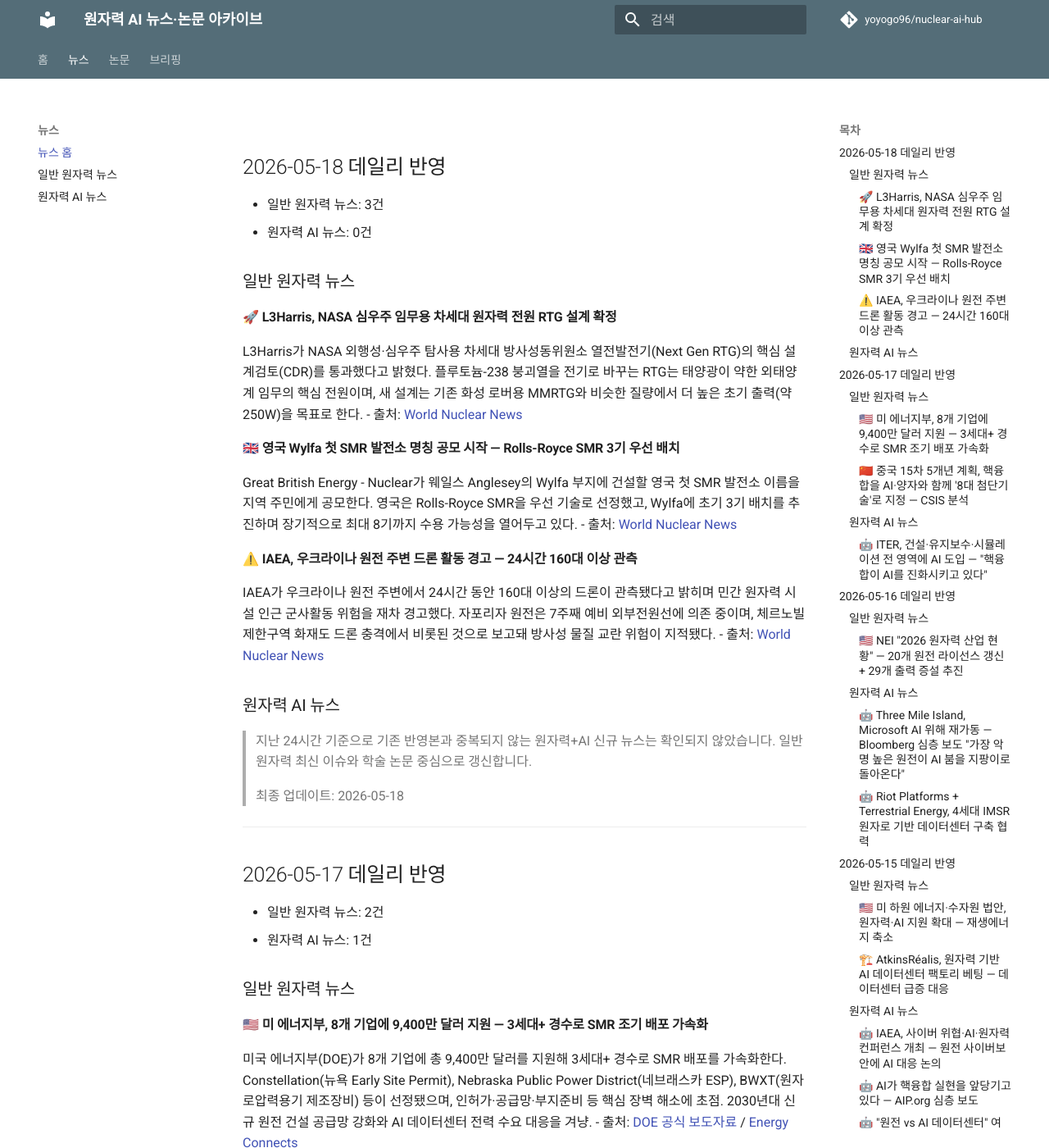
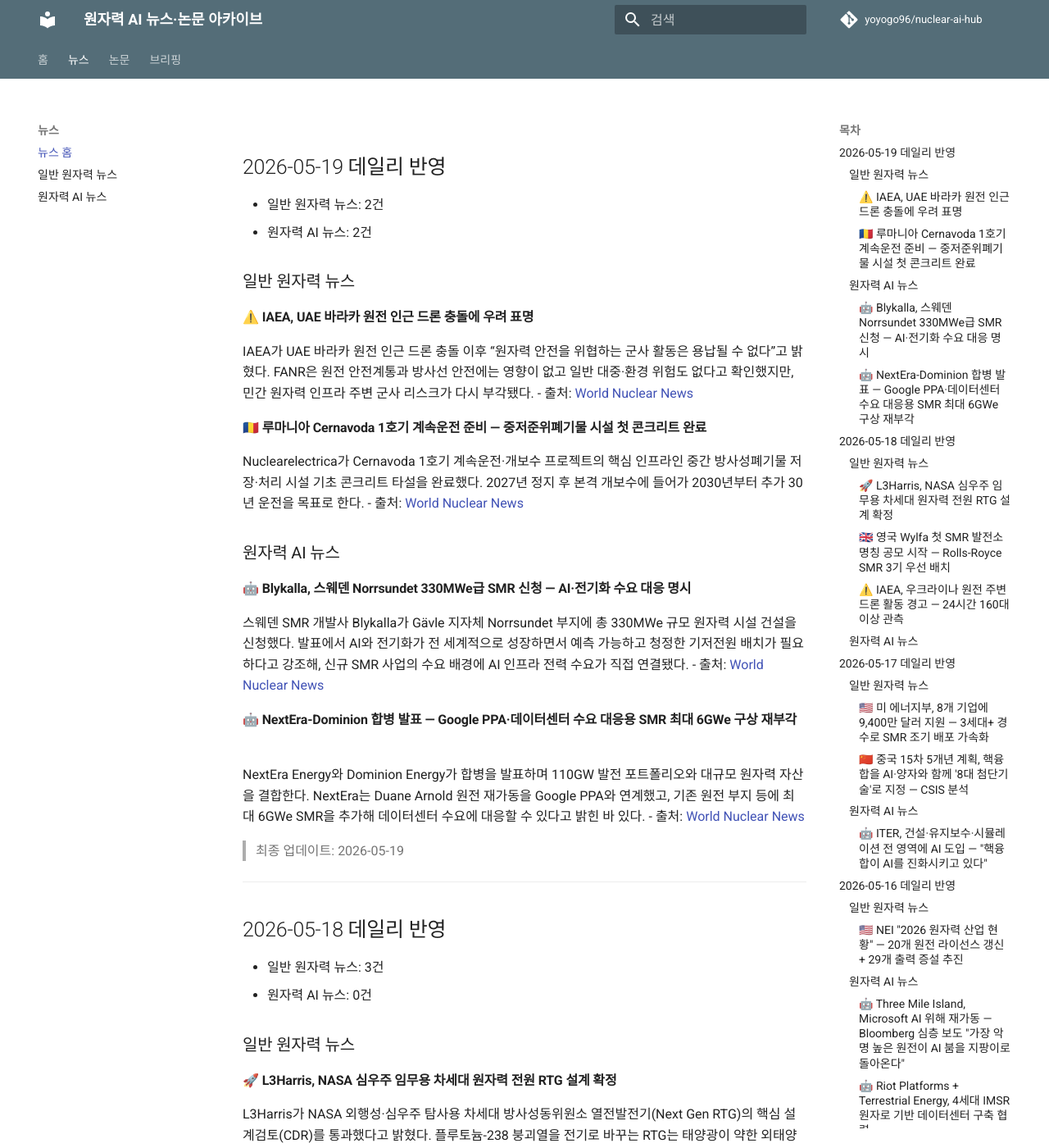
Before and after one commit to yoyogo96/nuclear-ai-hub, an MkDocs documentation site: the page built from docs/news/index.md, in a window 1280 px wide and 1400 px high. Shown: the whole window at 82% size. Built offline with MkDocs 1.6.1 and Material for MkDocs 9.7.7, drawn with Linux system fonts in a browser that asks for light colours; comment, search, counter and statistics services are not loaded.

Commit message:
Update nuclear AI hub daily briefing for 2026-05-19

```diff
--- a/docs/briefings/index.md
+++ b/docs/briefings/index.md
@@ -1,3 +1,28 @@
+## 2026-05-19 데일리 브리핑
+
+### 오늘의 3줄 요약
+1. 🇸🇪 Blykalla가 스웨덴 Norrsundet에 330MWe급 SMR 발전소 건설을 신청하며 AI·전기화 수요 대응을 신규 원전 명분으로 제시.
+2. ⚠️ IAEA가 UAE 바라카 원전 인근 드론 충돌에 우려를 표명했고, FANR은 방사선·대중 안전 영향은 없다고 확인.
+3. 🧠 arXiv에서 원자력 분열·핵융합 ML 평가 표준 프레임워크(CTF4Nuclear)와 핵분광학용 physics-guided neural network 논문을 신규 확인.
+
+### 주요 뉴스
+| 분류 | 제목 | 출처 |
+|------|------|------|
+| 일반 | IAEA, UAE 바라카 원전 인근 드론 충돌에 우려 표명 | World Nuclear News |
+| 일반 | Cernavoda 1호기 계속운전 준비용 방사성폐기물 시설 첫 콘크리트 완료 | World Nuclear News |
+| AI+원전 | Blykalla, 스웨덴 Norrsundet 330MWe급 SMR 신청과 AI·전기화 수요 대응 명시 | World Nuclear News |
+| AI+원전 | NextEra-Dominion 합병, Google PPA·데이터센터 수요 대응 원전 포트폴리오 재부각 | World Nuclear News |
+
+### 학술 논문
+| 제목 | 핵심 | 출처 |
+|------|------|------|
+| CTF4Nuclear | 원자력 분열·핵융합 ML 모델을 표준 데이터셋·12개 지표로 평가 | arXiv 2605.15549 |
+| Interacting boson model parameters with ML | 물리 유도 신경망으로 핵분광학 보손모델 파라미터 자동 도출 | arXiv 2605.15623 |
+
+> 최종 업데이트: 2026-05-19
+
+---
+
 ## 2026-05-18 데일리 브리핑
 
 ### 오늘의 3줄 요약
--- a/docs/news/index.md
+++ b/docs/news/index.md
@@ -1,3 +1,31 @@
+## 2026-05-19 데일리 반영
+- 일반 원자력 뉴스: 2건
+- 원자력 AI 뉴스: 2건
+
+### 일반 원자력 뉴스
+
+#### ⚠️ IAEA, UAE 바라카 원전 인근 드론 충돌에 우려 표명
+IAEA가 UAE 바라카 원전 인근 드론 충돌 이후 “원자력 안전을 위협하는 군사 활동은 용납될 수 없다”고 밝혔다. FANR은 원전 안전계통과 방사선 안전에는 영향이 없고 일반 대중·환경 위험도 없다고 확인했지만, 민간 원자력 인프라 주변 군사 리스크가 다시 부각됐다.
+- 출처: [World Nuclear News](https://www.world-nuclear-news.org/articles/iaea-concern-after-drone-strike-close-to-barakah-nuclear-power-plant)
+
+#### 🇷🇴 루마니아 Cernavoda 1호기 계속운전 준비 — 중저준위폐기물 시설 첫 콘크리트 완료
+Nuclearelectrica가 Cernavoda 1호기 계속운전·개보수 프로젝트의 핵심 인프라인 중간 방사성폐기물 저장·처리 시설 기초 콘크리트 타설을 완료했다. 2027년 정지 후 본격 개보수에 들어가 2030년부터 추가 30년 운전을 목표로 한다.
+- 출처: [World Nuclear News](https://www.world-nuclear-news.org/articles/concrete-pouring-completed-for-first-part-of-cernavoda-refurb-project)
+
+### 원자력 AI 뉴스
+
+#### 🤖 Blykalla, 스웨덴 Norrsundet 330MWe급 SMR 신청 — AI·전기화 수요 대응 명시
+스웨덴 SMR 개발사 Blykalla가 Gävle 지자체 Norrsundet 부지에 총 330MWe 규모 원자력 시설 건설을 신청했다. 발표에서 AI와 전기화가 전 세계적으로 성장하면서 예측 가능하고 청정한 기저전원 배치가 필요하다고 강조해, 신규 SMR 사업의 수요 배경에 AI 인프라 전력 수요가 직접 연결됐다.
+- 출처: [World Nuclear News](https://www.world-nuclear-news.org/articles/blykalla-applies-to-build-swedish-smr-plant)
+
+#### 🤖 NextEra-Dominion 합병 발표 — Google PPA·데이터센터 수요 대응용 SMR 최대 6GWe 구상 재부각
+NextEra Energy와 Dominion Energy가 합병을 발표하며 110GW 발전 포트폴리오와 대규모 원자력 자산을 결합한다. NextEra는 Duane Arnold 원전 재가동을 Google PPA와 연계했고, 기존 원전 부지 등에 최대 6GWe SMR을 추가해 데이터센터 수요에 대응할 수 있다고 밝힌 바 있다.
+- 출처: [World Nuclear News](https://www.world-nuclear-news.org/articles/nextera-energy-and-dominion-energy-agree-deal)
+
+> 최종 업데이트: 2026-05-19
+
+---
+
 ## 2026-05-18 데일리 반영
 - 일반 원자력 뉴스: 3건
 - 원자력 AI 뉴스: 0건
--- a/docs/papers/index.md
+++ b/docs/papers/index.md
@@ -1,3 +1,31 @@
+# 2026-05-19 업데이트
+
+## [CTF4Nuclear: Common Task Framework for Nuclear Fission and Fusion Models](https://arxiv.org/abs/2605.15549)
+- 저자: Stefano Riva, Carolina Introini, Antonio Cammi, Dean Price, Alexey Yermakov 등
+- 연도/학회(저널): 2026-05, arXiv
+- 바로가기: [ArXiv 원문](https://arxiv.org/abs/2605.15549)
+- 한 줄 요약: 원자력 분열·핵융합 시스템용 ML 모델을 표준화된 데이터셋과 12개 지표로 비교하는 Common Task Framework를 제안해, 안전중요 원자력 AI 모델 평가의 재현성과 엄밀성을 높인다.
+
+### 핵심 기여
+1. 원자로·핵융합 및 인접 시스템 데이터셋을 큐레이션한 공통 평가 프레임워크 제안
+2. 희소 계측값 기반 시스템 모니터링 과제를 포함해 실제 운전·감시 조건을 반영
+3. 원자력 산업용 scientific ML의 ad hoc 비교를 숨겨진 테스트셋 기반 표준 평가로 전환하는 로드맵 제시
+
+---
+
+## [Microscopic derivation of the interacting boson model parameters with machine learning](https://arxiv.org/abs/2605.15623)
+- 저자: Y. Obata, K. Nomura
+- 연도/학회(저널): 2026-05, arXiv / Physics Letters B
+- 바로가기: [ArXiv 원문](https://arxiv.org/abs/2605.15623)
+- 한 줄 요약: 물리 유도 신경망으로 핵밀도범함수 이론의 퍼텐셜 에너지 지형을 상호작용 보손모델 파라미터로 매핑해, 수동 튜닝 없이 희토류 핵의 집단운동성과 에너지 스펙트럼을 재현한다.
+
+### 핵심 기여
+1. 사중극 집단성 지표와 원자가 핵자 수를 입력 특성으로 통합해 파라미터 퇴화를 완화
+2. 미시적 에너지 지형을 보손 모델 파라미터 공간으로 자동 변환하는 physics-guided neural network 제안
+3. 핵분광학에서 머신러닝 기반 미시-현상론 하이브리드 모델링 가능성 입증
+
+---
+
 # 2026-05-18 업데이트
 
 ## [Human-in-the-Loop Meta Bayesian Optimization for Fusion Energy and Scientific Applications](https://arxiv.org/abs/2605.00068)
```
